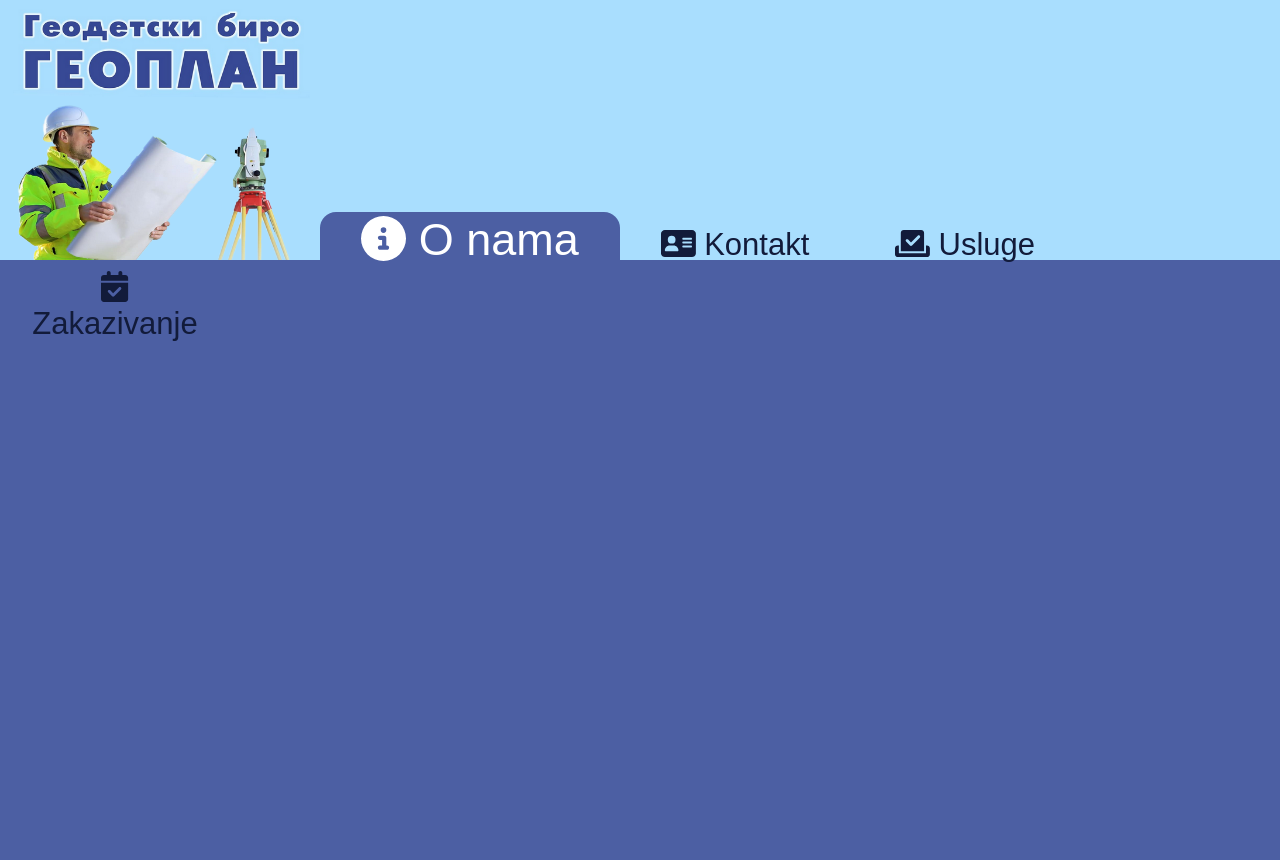
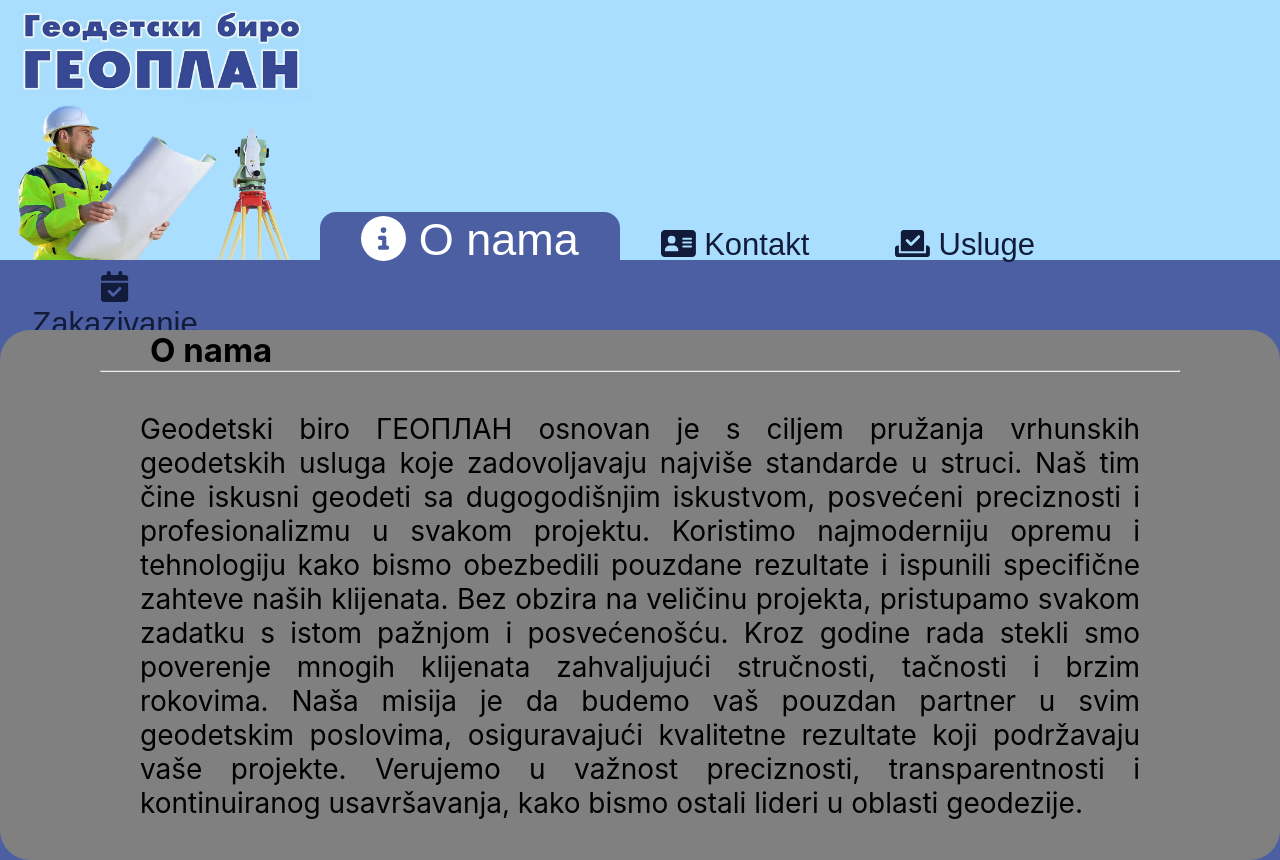
Before and after one commit to bogdanmilikic/GeoplanCacak, a React (Create React App) app: page / in a window 1280 px wide. Both pictures are taken after a click on the button "O nama". Before the commit the page ends 800 px from the top, so only its background shows below. Built offline with nearby package versions, Linux system fonts and the light colour scheme.

Commit message:
dodatSadrzaj

```diff
--- a/src/App.jsx
+++ b/src/App.jsx
@@ -1,11 +1,109 @@
+import { useEffect, useState } from "react";
 import GornjiDeo from "./Komponente/GornjiDeo";
 import stilovi from "./Komponente/stilovi.css";
+import { FontAwesomeIcon } from "@fortawesome/react-fontawesome";
+import { faStreetView } from "@fortawesome/free-solid-svg-icons/faStreetView";
+import { faPhone } from "@fortawesome/free-solid-svg-icons/faPhone";
+import { faEnvelope, faMap } from "@fortawesome/free-solid-svg-icons";
 
-const niz = [<p>aaa</p>];
+const sadrzajNiz = [
+  <div className="divSadrzaj">
+    <p className="sadrzajNaslov">O nama</p>
+    <hr />
+    <p className="sadrzaj">
+      Geodetski biro ГЕОПЛАН osnovan je s ciljem pružanja vrhunskih geodetskih
+      usluga koje zadovoljavaju najviše standarde u struci. Naš tim čine iskusni
+      geodeti sa dugogodišnjim iskustvom, posvećeni preciznosti i
+      profesionalizmu u svakom projektu. Koristimo najmoderniju opremu i
+      tehnologiju kako bismo obezbedili pouzdane rezultate i ispunili specifične
+      zahteve naših klijenata. Bez obzira na veličinu projekta, pristupamo
+      svakom zadatku s istom pažnjom i posvećenošću. Kroz godine rada stekli smo
+      poverenje mnogih klijenata zahvaljujući stručnosti, tačnosti i brzim
+      rokovima. Naša misija je da budemo vaš pouzdan partner u svim geodetskim
+      poslovima, osiguravajući kvalitetne rezultate koji podržavaju vaše
+      projekte. Verujemo u važnost preciznosti, transparentnosti i kontinuiranog
+      usavršavanja, kako bismo ostali lideri u oblasti geodezije.
+    </p>
+  </div>,
+  <div className="divSadrzaj">
+    <p className="sadrzajNaslov">Kontakt</p>
+    <hr />
+    <p className="sadrzaj">
+      <FontAwesomeIcon icon={faEnvelope} /> Email - geo.plan@eune.rs
+      <br />
+      <FontAwesomeIcon icon={faPhone} /> Tel/Fax - 032/341 368 /// 064/133 71 58
+      <br />
+      <FontAwesomeIcon icon={faStreetView} /> Ulica -32000 Čačak, Kralja Petra I
+      br.30
+      <br />
+      <FontAwesomeIcon icon={faMap} /> Lokacija:
+      <center>
+        <iframe
+          src="https://www.google.com/maps/embed?pb=!1m18!1m12!1m3!1d2875.1868052831746!2d20.345789348121226!3d43.8933976209781!2m3!1f0!2f0!3f0!3m2!1i1024!2i768!4f13.1!3m3!1m2!1s0x4757721121a7b28b%3A0x4c37e4ab230a399f!2zR2VvUGzQsG4!5e0!3m2!1ssr!2srs!4v1736286608564!5m2!1ssr!2srs"
+          allowfullscreen=""
+          loading="lazy"
+          referrerpolicy="no-referrer-when-downgrade"
+        ></iframe>
+      </center>
+    </p>
+  </div>,
+  <div className="divSadrzaj">
+    <p className="sadrzajNaslov">Usluge</p>
+    <hr />
+    <p className="sadrzaj">
+      Naše usluge obuhvataju:
+      <ul>
+        <li>
+          Snimanje i izrada podloga za projektovanje – Precizne geodetske
+          podloge prilagođene vašim potrebama.{" "}
+        </li>
+        <li>
+          Obeležavanje projektovanog stanja – Profesionalno obeležavanje na
+          terenu prema projektnoj dokumentaciji.
+        </li>
+        <li>
+          {" "}
+          Izrada geodetskih projekata i elaborata – Kompletna dokumentacija za
+          urbanističke, građevinske i infrastrukturne projekte.
+        </li>{" "}
+        <li>
+          {" "}
+          Omeđavanje – Utvrđivanje i označavanje granica parcela. Fizička deoba
+          – Razdvajanje parcela u skladu sa važećim propisima.{" "}
+        </li>
+        <li>
+          Sudska veštačenja – Stručna mišljenja i analize za potrebe sudskih
+          procesa.
+        </li>
+      </ul>
+    </p>
+  </div>,
+];
 function App() {
+  const [sadrzaj, setSadrzaj] = useState("Izaberite jednu od opcija");
+  const [animate, setAnimate] = useState(false);
+
+  useEffect(() => {
+    setAnimate(true);
+    const timeout = setTimeout(() => setAnimate(false), 500);
+    return () => clearTimeout(timeout);
+  }, [sadrzaj]);
+
   return (
     <div>
-      <GornjiDeo slika="Logo.png"></GornjiDeo>
+      <header>
+        <GornjiDeo
+          slika="Logo.png"
+          sadrzaj={sadrzajNiz}
+          setSadrzaj={setSadrzaj}
+        />
+      </header>
+      <br />
+      <main>
+        <div className={`divCentriranje ${animate ? "animate" : ""}`}>
+          {sadrzaj}
+        </div>
+      </main>
     </div>
   );
 }
--- a/src/Komponente/GornjiDeo.jsx
+++ b/src/Komponente/GornjiDeo.jsx
@@ -8,19 +8,23 @@ import {
 
 import { useState } from "react";
 import { faCheckToSlot } from "@fortawesome/free-solid-svg-icons/faCheckToSlot";
-const GornjiDeo = ({ slika }) => {
+const GornjiDeo = ({ slika, setSadrzaj, sadrzaj }) => {
   const [aktivno, setAktivno] = useState(0);
   const handleInfo = () => {
     setAktivno(1);
+    setSadrzaj(sadrzaj[0]);
   };
   const handleKontakt = () => {
     setAktivno(2);
+    setSadrzaj(sadrzaj[1]);
   };
   const handleUsluge = () => {
     setAktivno(3);
+    setSadrzaj(sadrzaj[2]);
   };
   const handleZakazivanje = () => {
     setAktivno(4);
+    setSadrzaj(sadrzaj[3]);
   };
   return (
     <div class="gornjiDeoDiv">
--- a/src/Komponente/stilovi.css
+++ b/src/Komponente/stilovi.css
@@ -7,6 +7,7 @@
 html,
 body {
   background-color: rgb(76, 95, 163);
+  scroll-behavior: smooth;
   height: 100%;
   width: 100%;
 }
@@ -60,3 +61,59 @@ body {
   padding: 2px;
   text-align: center;
 }
+@keyframes fadeInScale {
+  0% {
+    opacity: 0;
+    transform: scale(0.9);
+  }
+  100% {
+    opacity: 1;
+    transform: scale(1);
+  }
+}
+
+.divCentriranje {
+  margin-top: 50px;
+  align-items: center;
+  display: flex;
+  justify-content: center;
+}
+
+.divCentriranje.animate {
+  animation: fadeInScale 0.5s ease-out;
+}
+
+.divSadrzaj {
+  justify-content: center;
+
+  align-items: center;
+  width: auto;
+  padding-left: 100px;
+  padding-right: 100px;
+  background-color: gray;
+  border-radius: 30px;
+  height: auto;
+}
+
+.sadrzaj {
+  font-size: 28px;
+  text-align: justify;
+  word-wrap: break-word;
+  white-space: normal;
+  padding: 40px;
+}
+.sadrzajNaslov {
+  font-size: 33px;
+  text-align: left;
+  padding-left: 50px;
+  font-weight: bold;
+}
+iframe {
+  width: 1000px;
+  height: 450px;
+  border-radius: 30px;
+  border: none;
+  justify-content: center;
+  align-items: center;
+  margin-top: 20px;
+}
```
